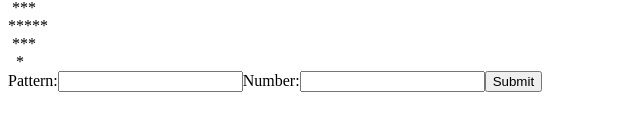
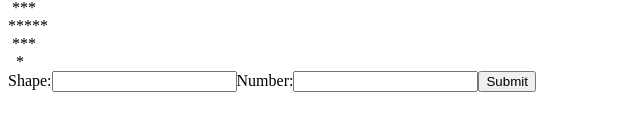
Before and after one commit to bohyeon-n/youngint-lesson, a React app: page / in a window 1280 px wide. Shown: the part 333-464 px from the top of the page, without its empty margins (0-640 px from the left). Built offline with nearby package versions, Linux system fonts and the light colour scheme.

Commit message:
다이아몬드 패턴일 경우 로직 수정 다이아몬드 패턴 선택 시 홀수만 입력하도록 수정

```diff
--- a/src/components/Form.tsx
+++ b/src/components/Form.tsx
@@ -6,14 +6,14 @@ export interface FormProps {
   readonly handleNumberChange: Function;
   readonly handlePatternChange: Function;
   readonly handleSubmit: Function;
-  readonly pattern: string;
+  readonly shape: string;
 }
 
 export class Form extends React.Component<FormProps, {}> {
   render() {
     const {
       number,
-      pattern,
+      shape,
       handleNumberChange,
       handlePatternChange,
       handleSubmit
@@ -27,11 +27,11 @@ export class Form extends React.Component<FormProps, {}> {
           }}
         >
           <label>
-            Pattern:
+            Shape:
             <Input
-              value={pattern}
+              value={shape}
               handleChange={handlePatternChange}
-              name={"pattern"}
+              name={"shape"}
             />
           </label>
           <label>
--- a/src/containers/FormContainer.tsx
+++ b/src/containers/FormContainer.tsx
@@ -4,17 +4,20 @@ import { Message } from "../components/Message";
 
 export interface FormContainerProps {
   readonly drawPattern: Function;
+  readonly pattern: string;
 }
 
 export class FormContainer extends React.Component<FormContainerProps, {}> {
   state = {
     number: "",
-    pattern: "",
     validate: false,
-    message: ""
+    message: "",
+    shape: ""
   };
 
   getValidateMessage = (n: number): string => {
+    const { pattern } = this.props;
+    console.log(n, pattern);
     const message =
       n < 0
         ? "0보다 큰 숫자를 입력해주세요."
@@ -22,23 +25,27 @@ export class FormContainer extends React.Component<FormContainerProps, {}> {
         ? "100보다 큰 숫자는 입력할 수 없습니다."
         : n === 0
         ? "0은 입력할 수 없습니다."
+        : pattern === "diamond" && n % 2 === 0
+        ? "다이아몬드 패턴은 홀수만 입력할 수 있습니다"
         : "";
     return message;
   };
 
   isValidate = (value: string): boolean => {
+    const { pattern } = this.props;
     const number = Number(value);
-
+    if (value === "") {
+      this.setState({
+        message: "",
+        validate: false
+      });
+      return false;
+    }
     if (isNaN(number)) {
-      value === ""
-        ? this.setState({
-            message: "",
-            validate: false
-          })
-        : this.setState({
-            message: "숫자를 입력해주세요.",
-            validate: false
-          });
+      this.setState({
+        message: "숫자를 입력해주세요.",
+        validate: false
+      });
       return false;
     } else if (value.indexOf(".") !== -1) {
       this.setState({
@@ -53,7 +60,11 @@ export class FormContainer extends React.Component<FormContainerProps, {}> {
       });
       return false;
     } else {
-      if (number > 0 && number <= 100) {
+      if (
+        number > 0 &&
+        number <= 100 &&
+        !(pattern === "diamond" && number % 2 === 0)
+      ) {
         this.setState({
           validate: true
         });
@@ -77,31 +88,33 @@ export class FormContainer extends React.Component<FormContainerProps, {}> {
 
   onPatternChange = (value: string): void => {
     this.setState({
-      pattern: value
+      shape: value
     });
   };
 
   onSubmit = (): void => {
-    const { number, validate, message, pattern } = this.state;
+    const { number, validate, message, shape } = this.state;
+    const { pattern } = this.props;
     this.setState({
       number: "",
       message: "",
-      pattern: pattern
+      pattern,
+      shape
     });
     validate
-      ? this.props.drawPattern(Number(number), pattern)
+      ? this.props.drawPattern(Number(number), shape)
       : alert(`${message}
 다시 입력해주세요.
     `);
   };
 
   render() {
-    const { number, message, pattern } = this.state;
+    const { number, message, shape } = this.state;
     return (
       <React.Fragment>
         <Form
           number={number}
-          pattern={pattern}
+          shape={shape}
           handleNumberChange={this.onNumberChange}
           handlePatternChange={this.onPatternChange}
           handleSubmit={this.onSubmit}
--- a/src/pages/MainPage.tsx
+++ b/src/pages/MainPage.tsx
@@ -19,7 +19,6 @@ export default class MainPage extends React.Component {
     });
   };
   onSelectPattern = (pattern: string): void => {
-    console.log(pattern);
     this.setState({
       pattern
     });
@@ -31,7 +30,7 @@ export default class MainPage extends React.Component {
       <div>
         <h1>Pattern Stamp</h1>
         <List list={patterns} handleItemClick={this.onSelectPattern} />
-        <FormContainer drawPattern={this.drawPattern} />
+        <FormContainer drawPattern={this.drawPattern} pattern={pattern} />
         {submitSuccess ? (
           <Pattern
             number={parseFloat(number)}
```
